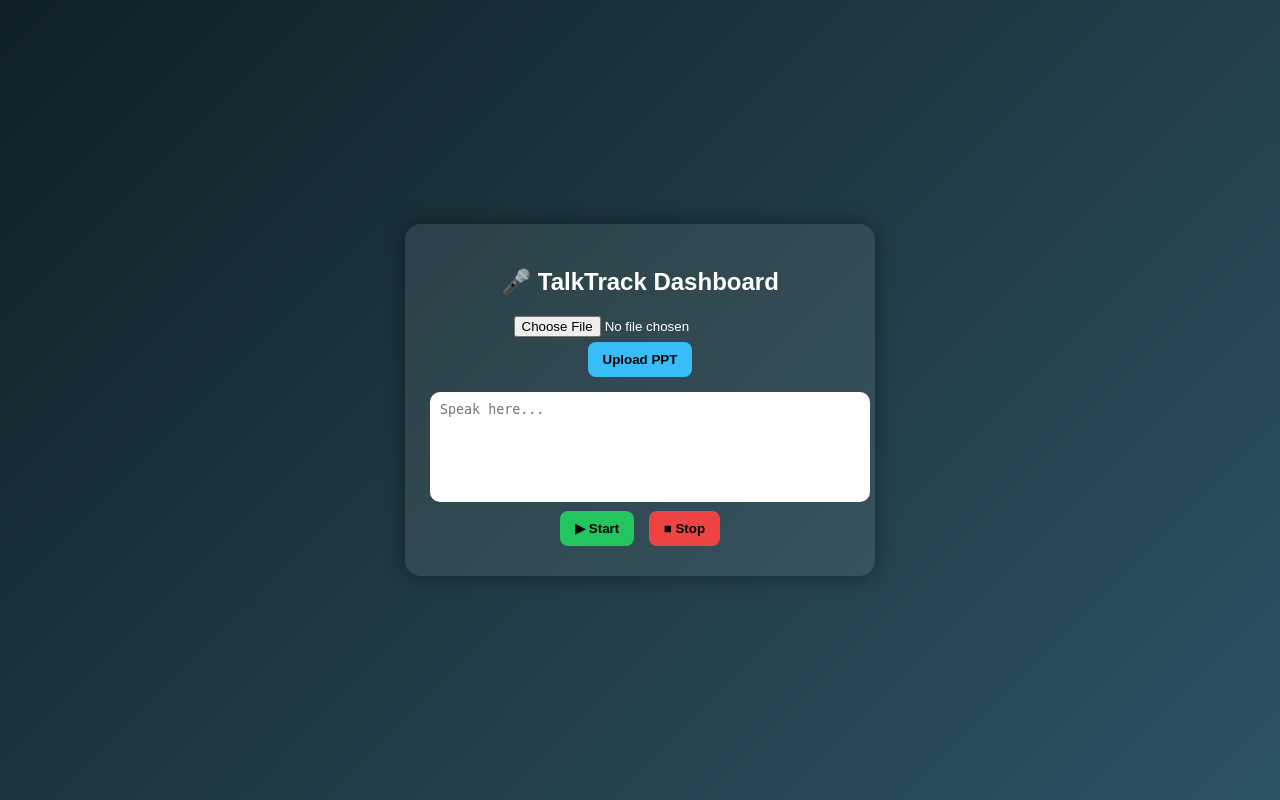
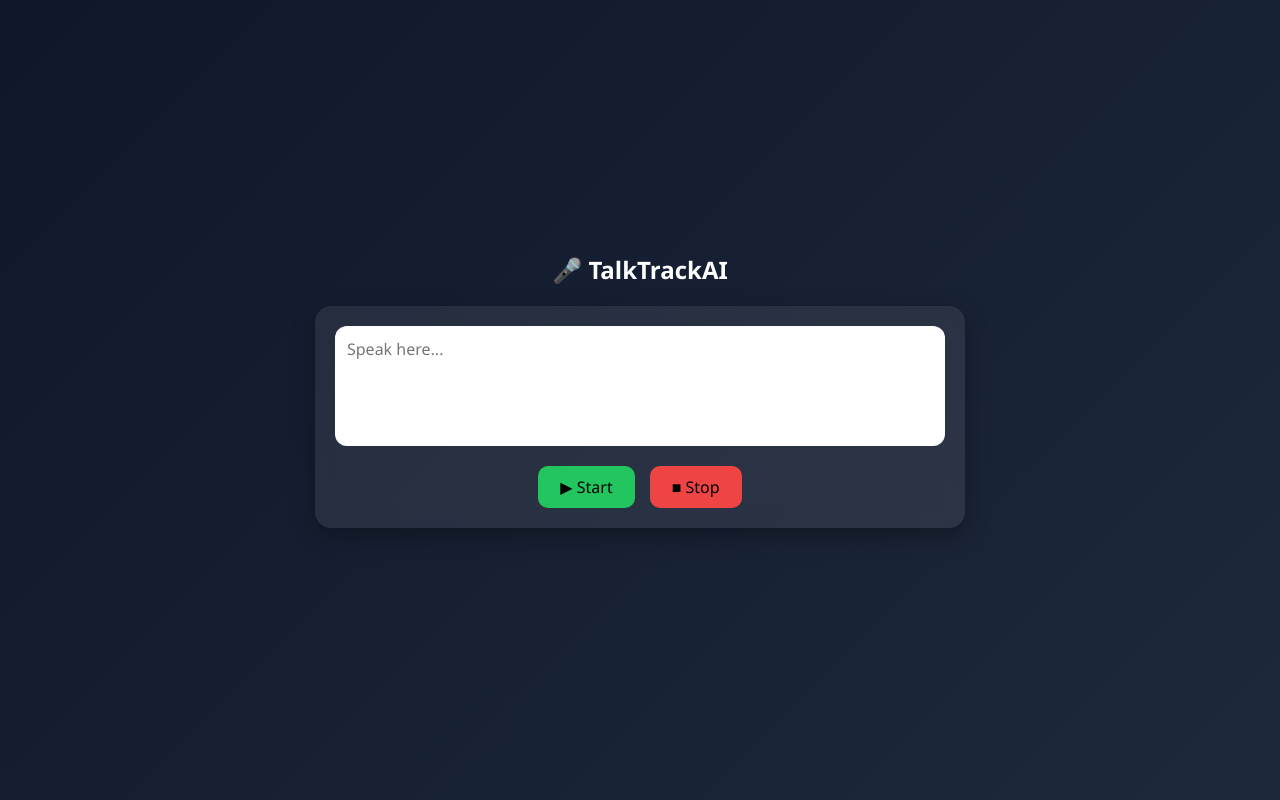
Before and after one commit to ejjigirikavya/TalkTrackAI, a Flask app: page /dashboard in a window 1280 px wide. Run offline with Flask 3, Linux system fonts and the light colour scheme.

Commit message:
Update dashboard.html

```diff
--- a/templates/dashboard.html
+++ b/templates/dashboard.html
@@ -1,176 +1,167 @@
 <!DOCTYPE html>
 <html>
 <head>
-    <title>TalkTrack Dashboard</title>
+    <title>TalkTrackAI</title>
 
     <style>
+        * {
+            margin: 0;
+            padding: 0;
+            box-sizing: border-box;
+            font-family: 'Segoe UI', sans-serif;
+        }
+
         body {
-            margin: 0;
-            font-family: Arial;
-            background: linear-gradient(135deg,#0f2027,#203a43,#2c5364);
+            background: linear-gradient(135deg, #0f172a, #1e293b);
             color: white;
             display: flex;
             justify-content: center;
             align-items: center;
-            height: 100vh;
+            min-height: 100vh;
         }
 
-        .card {
-            width: 420px;
+        .container {
+            width: 700px;
             padding: 25px;
-            border-radius: 15px;
-            background: rgba(255,255,255,0.08);
-            text-align: center;
-            box-shadow: 0 0 20px rgba(0,0,0,0.4);
         }
 
         h2 {
+            text-align: center;
+            margin-bottom: 20px;
+            font-weight: 600;
+        }
+
+        /* Glass Card */
+        .card {
+            background: rgba(255, 255, 255, 0.08);
+            backdrop-filter: blur(10px);
+            border-radius: 16px;
+            padding: 20px;
+            box-shadow: 0 8px 25px rgba(0,0,0,0.3);
             margin-bottom: 20px;
         }
 
         textarea {
             width: 100%;
-            height: 90px;
-            border-radius: 10px;
+            height: 120px;
+            border-radius: 12px;
             border: none;
-            padding: 10px;
-            margin-top: 10px;
+            padding: 12px;
+            font-size: 16px;
+            outline: none;
             resize: none;
         }
 
-        button {
-            padding: 10px 15px;
-            margin: 5px;
-            border: none;
-            border-radius: 8px;
-            cursor: pointer;
-            font-weight: bold;
+        .btn-group {
+            display: flex;
+            justify-content: center;
+            gap: 15px;
+            margin-top: 15px;
         }
 
-        .upload { background: #38bdf8; color: black; }
-        .start { background: #22c55e; }
-        .stop { background: #ef4444; }
-
-        .results {
-            margin-top: 20px;
-            text-align: left;
-            background: rgba(255,255,255,0.08);
-            padding: 15px;
+        .btn {
+            padding: 10px 22px;
             border-radius: 10px;
+            border: none;
+            font-size: 16px;
+            cursor: pointer;
+            transition: 0.3s;
         }
 
-        ul {
-            padding-left: 20px;
+        .start {
+            background: #22c55e;
+        }
+
+        .start:hover {
+            background: #16a34a;
+            transform: scale(1.05);
+        }
+
+        .stop {
+            background: #ef4444;
+        }
+
+        .stop:hover {
+            background: #dc2626;
+            transform: scale(1.05);
+        }
+
+        .results p {
+            margin: 6px 0;
+        }
+
+        .metric {
+            font-size: 18px;
+            margin-top: 10px;
+        }
+
+        .feedback {
+            margin-top: 15px;
+        }
+
+        .feedback li {
+            margin-left: 20px;
+            margin-top: 5px;
         }
 
         .error {
-            color: red;
+            color: #f87171;
+            text-align: center;
+            margin-bottom: 10px;
         }
+
     </style>
 </head>
 
 <body>
 
-<div class="card">
+<div class="container">
 
-    <h2>🎤 TalkTrack Dashboard</h2>
+    <h2>🎤 TalkTrackAI</h2>
 
-    <!-- Upload PPT -->
-    <form action="/upload" method="POST" enctype="multipart/form-data">
-        <input type="file" name="ppt">
-        <br>
-        <button class="upload">Upload PPT</button>
-    </form>
-
-    <!-- Speech -->
-    <textarea id="speechText" placeholder="Speak here..."></textarea>
-
-    <br>
-
-    <!-- Buttons -->
-    <button class="start" onclick="startSpeech()">▶ Start</button>
-    <button class="stop" onclick="stopSpeech()">■ Stop</button>
-
-    <!-- Hidden Form -->
-    <form id="form" action="/analyze" method="POST">
-        <input type="hidden" name="text" id="hiddenText">
-    </form>
-
-    <!-- Error -->
+    <!-- ERROR -->
     {% if error %}
-        <p class="error">{{error}}</p>
+    <div class="error">{{ error }}</div>
     {% endif %}
 
-    <!-- Results -->
+    <!-- INPUT CARD -->
+    <div class="card">
+        <form action="/analyze" method="POST">
+
+            <textarea name="text" placeholder="Speak here..."></textarea>
+
+            <div class="btn-group">
+                <button type="button" class="btn start">▶ Start</button>
+                <button type="submit" class="btn stop">■ Stop</button>
+            </div>
+
+        </form>
+    </div>
+
+    <!-- RESULTS CARD -->
     {% if spoken %}
-    <div class="results">
-        <h3>📊 Results</h3>
+    <div class="card results">
 
-        <p><b>Spoken:</b> {{spoken}}</p>
-        <p><b>Accuracy:</b> {{accuracy}}%</p>
-        <p><b>Filler Words:</b> {{fillers}}</p>
-        <p><b>Pauses:</b> {{pauses}}</p>
-        <p><b>Speed:</b> {{wpm}} WPM</p>
+        <p><b>📝 Spoken:</b> {{ spoken }}</p>
 
-        <!-- 🤖 AI FEEDBACK -->
-        <h3>🤖 AI Feedback</h3>
-        <ul>
-        {% for f in feedback %}
-            <li>{{f}}</li>
-        {% endfor %}
-        </ul>
+        <div class="metric">🎯 Accuracy: {{ accuracy }}%</div>
+        <div class="metric">🗣 Filler Words: {{ fillers }}</div>
+        <div class="metric">⏸ Pauses: {{ pauses }}</div>
+        <div class="metric">⚡ Speed: {{ wpm }} WPM</div>
+
+        <div class="feedback">
+            <b>🤖 AI Feedback</b>
+            <ul>
+                {% for f in feedback %}
+                <li>{{ f }}</li>
+                {% endfor %}
+            </ul>
+        </div>
+
     </div>
     {% endif %}
 
 </div>
 
-<script>
-let recognition;
-let finalText = "";
-
-function startSpeech(){
-    recognition = new webkitSpeechRecognition();
-    recognition.continuous = true;
-    recognition.interimResults = true;
-
-    finalText = "";
-
-    recognition.onresult = function(e){
-        let interim = "";
-
-        for(let i = e.resultIndex; i < e.results.length; i++){
-            let t = e.results[i][0].transcript;
-
-            if(e.results[i].isFinal){
-                finalText += t + " ";
-            } else {
-                interim += t;
-            }
-        }
-
-        document.getElementById("speechText").value = finalText + interim;
-    };
-
-    recognition.start();
-}
-
-function stopSpeech(){
-    recognition.stop();
-
-    setTimeout(()=>{
-        let text = document.getElementById("speechText").value;
-
-        if(text.trim() === ""){
-            alert("No speech detected");
-            return;
-        }
-
-        document.getElementById("hiddenText").value = text;
-
-        document.getElementById("form").submit();
-    }, 1000);
-}
-</script>
-
 </body>
 </html>
```
